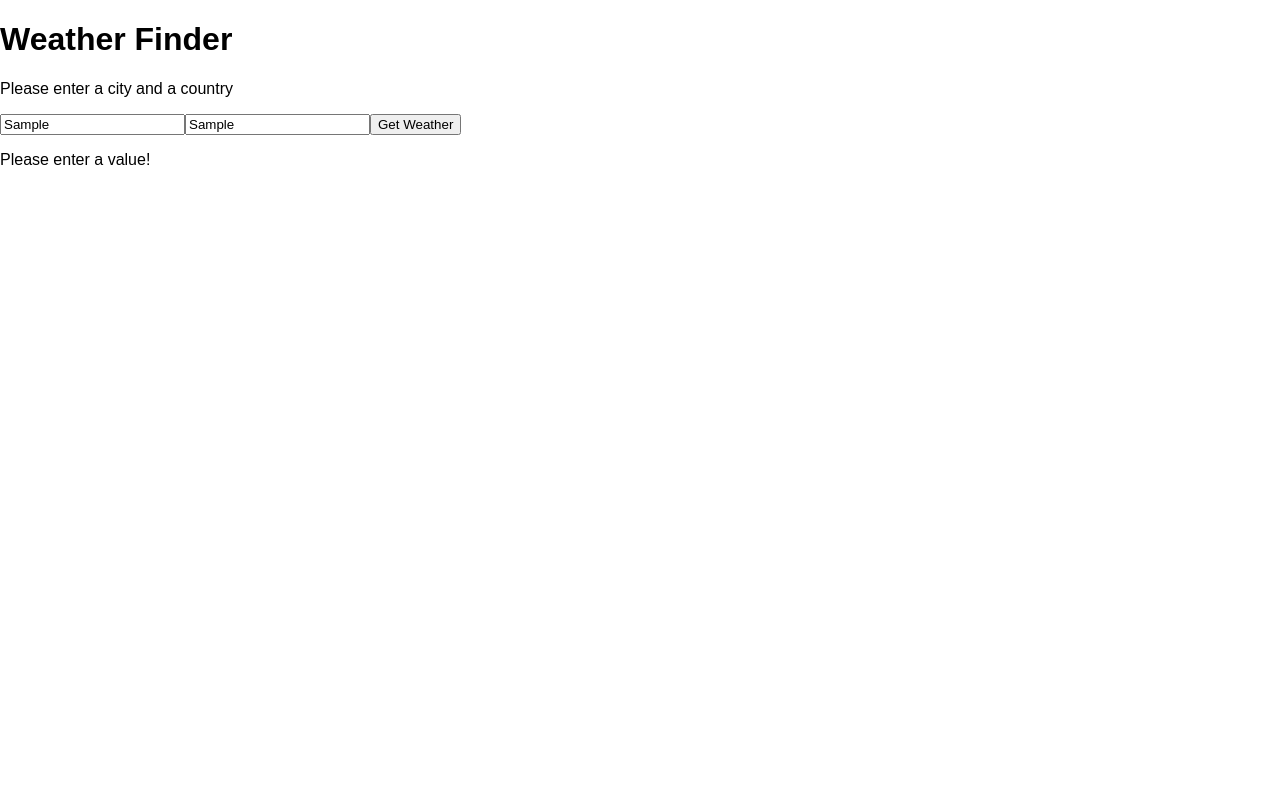
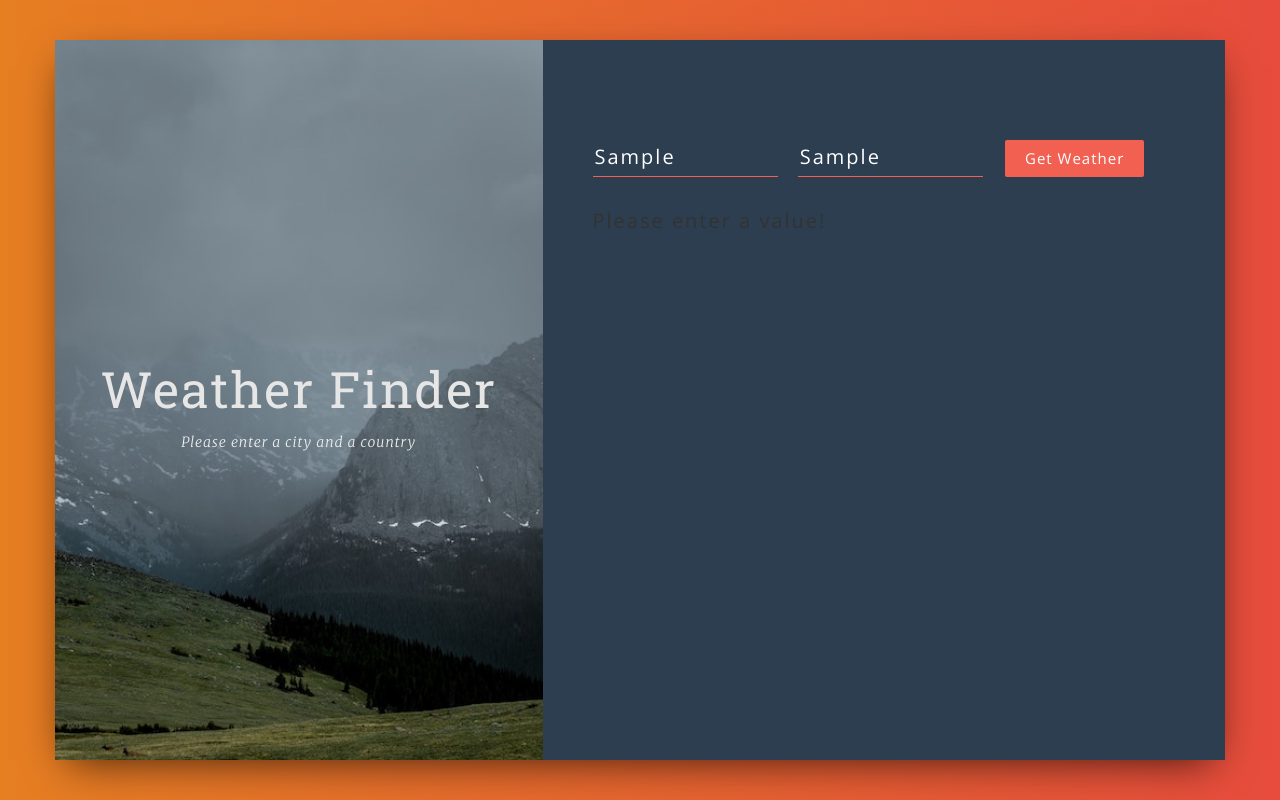
Before and after one commit to jocvegar/weather_application_react, a React (Create React App) app: page / in a window 1280 px wide. Both pictures are taken after typing "Sample", "Sample" into the empty fields and a click on the button "Get Weather". Built offline with nearby package versions, Linux system fonts and the light colour scheme; no server answers.

Commit message:
finishes weather app

```diff
--- a/package.json
+++ b/package.json
@@ -3,6 +3,7 @@
   "version": "0.1.0",
   "private": true,
   "dependencies": {
+    "bootstrap": "^3.3.7",
     "react": "^16.4.0",
     "react-dom": "^16.4.0",
     "react-scripts": "1.1.4"
--- /dev/null
+++ b/src/App.css
@@ -0,0 +1,129 @@
+@import url('https://fonts.googleapis.com/css?family=Merriweather:100,200,300,300i,400,400i,700');
+@import url('https://fonts.googleapis.com/css?family=Roboto+Slab:400,700');
+@import url('https://fonts.googleapis.com/css?family=Open+Sans:300,400');
+
+body {
+  font-family: "Open Sans", serif;
+}
+
+.wrapper {
+  background: linear-gradient(to right, #e67e22, #e74c3c);
+  height: 100vh;
+  display: flex;
+  justify-content: center;
+  align-items: center;
+}
+
+.main {
+  height: 90vh;
+  background: #fff;
+  box-shadow: 0px 13px 40px -13px rgba(0,0,0,0.75);
+  width: auto;
+  margin: 0 auto;
+}
+
+.title-container {
+  height: 90vh;
+  background: url("./bg.jpg") center center no-repeat;
+  background-size: cover;
+  display: flex;
+  align-items: center;
+  justify-content: center;
+  text-align: center;
+  color: #000;
+}
+
+.title-container__title {
+  font-size: 50px;
+  letter-spacing: 2px;
+  line-height: 1.3;
+  font-family: 'Roboto Slab', serif;
+  color: #e6e6e6;
+}
+
+.title-container__subtitle {
+  font-style: italic;
+  font-weight: 100;
+  letter-spacing: 1px;
+  line-height: 1.5;
+  font-family: "Merriweather", serif;
+  color: #efefef;
+}
+
+.form-container {
+  background-color: #2c3e50;
+  height: 90vh;
+  padding-top: 100px;
+  padding-left: 50px;
+}
+
+input[type="text"] {
+  background-color: transparent;
+  border: 0;
+  border-bottom: solid 1px #f16051;
+  width: 30%;
+  padding-bottom: 4px;
+  color: #fff !important;
+  font-weight: lighter;
+  letter-spacing: 2px;
+  margin-bottom: 30px;
+  margin-right: 20px;
+  font-size: 20px;
+}
+
+input[type="text"] {
+    outline: none;
+}
+
+input:-webkit-autofill {
+    -webkit-box-shadow: 0 0 0 30px #2c3e50 inset;
+    -webkit-text-fill-color: #fff !important;
+}
+
+button {
+  border: 0;
+  padding: 8px 20px;
+  margin: 0 2px;
+  border-radius: 2px;
+  font-weight: lighter;
+  letter-spacing: 1px;
+  font-size: 15px;
+  cursor: pointer;
+  background-color: #f16051;
+  color: #fff;
+  font-weight: 100;
+}
+
+button:active {
+  outline: none;
+}
+
+.weather__info {
+  width: 60%;
+  font-size: 20px;
+  font-weight: 200;
+  letter-spacing: 2px;
+}
+
+.weather__key {
+  color: #f16051;
+  border-bottom: solid 2px rgba(255,255,255,0.06);
+  padding: 20px 0 20px 0;
+  font-weight: 400;
+}
+
+.weather__key:last-child {
+  border: 0;
+}
+
+.weather__value {
+  color: #fff;
+  font-weight: 200;
+}
+
+.weather__error {
+  color: #f16051;
+  font-size: 20px;
+  letter-spacing: 1px;
+  font-weight: 200;
+}
--- a/src/App.js
+++ b/src/App.js
@@ -55,7 +55,14 @@
     render() {
         return(
             <div>
+                <div className="wrapper">
+                    <div className="main">
+                        <div className="container">
+                            <div className="row">
+                                <div className="col-xs-5 title-container">
                                     <Title />
+                                </div>
+                                <div className="col-xs-7 form-container">
                                     <Form getWeather={this.getWeather}/>
                                     <Weather
                                         temperature={this.state.temperature}
@@ -66,9 +73,17 @@
                                         error={this.state.error}
                                     />
                                 </div>
+                            </div>
+                        </div>
+                    </div>
+                </div>
+            </div>
 
         );
     }
 }
 
+
+
+
 export default App;
--- a/src/components/Title.js
+++ b/src/components/Title.js
@@ -10,12 +10,14 @@
 // 	}
 // }
 
-// when returning a single div we can get rid of the return statement!s
+// when returning a single div we can get rid of the return statement!
 
 const Title = () => (
 	<div>
-		<h1>Weather Finder</h1>
-		<p>Please enter a city and a country</p>
+		<h1 className="title-container__title">Weather Finder</h1>
+		<p className="title-container__subtitle">
+			Please enter a city and a country
+		</p>
 	</div>
 );
 
--- a/src/components/Weather.js
+++ b/src/components/Weather.js
@@ -3,15 +3,39 @@
 class Weather extends React.Component {
 	render() {
 		return (
-			<div>
-				{this.props.city && this.props.country && <p>Location: {this.props.city}, {this.props.country}</p>}
-				{this.props.temperature && <p>Temperature: {this.props.temperature}</p>}
-				{this.props.humidity && <p>Humidity: {this.props.humidity}</p>}
-				{this.props.description && <p>Conditions: {this.props.description}</p>}
-				{this.props.error && <p>{this.props.error}</p>}
+			<div className="weather__info">
+				{
+					this.props.city && this.props.country &&
+					<p className="weather__key">Location:
+						<span className="weather__value"> {this.props.city}, {this.props.country}</span>
+					</p>
+				}
+				{
+					this.props.temperature &&
+					<p className="weather__key">Temperature:
+						<span className="weather__value"> {this.props.temperature}&#176; C</span>
+					</p>
+				}
+				{
+					this.props.humidity &&
+					<p className="weather__key">Humidity:
+						<span className="weather__value"> {this.props.humidity}%</span>
+					</p>
+				}
+				{
+					this.props.description &&
+					<p className="weather__key">Conditions:
+						<span className="weather__value"> {this.props.description}</span>
+					</p>
+				}
+				{
+					this.props.error && <p classNam="weather__error">{this.props.error}</p>}
 			</div>
 		);
 	}
 }
 
+// I could clean this code because we are not using states here, but I will leave
+// it to show to 3 types of writting stateless functions :)
+
 export default Weather;
--- a/src/index.js
+++ b/src/index.js
@@ -1,5 +1,9 @@
 import React from 'react';
 import ReactDOM from 'react-dom';
+import './index.css';
+import 'bootstrap/dist/css/bootstrap.css';
+import 'bootstrap/dist/css/bootstrap-theme.css';
+import './App.css';
 import './index.css';
 import App from './App';
 import registerServiceWorker from './registerServiceWorker';
```
Also changed, not shown: src/bg.jpg (added), 1 other file (tests, documents, lock files or other folders). Lines whose indentation alone changed are shown as unchanged.
